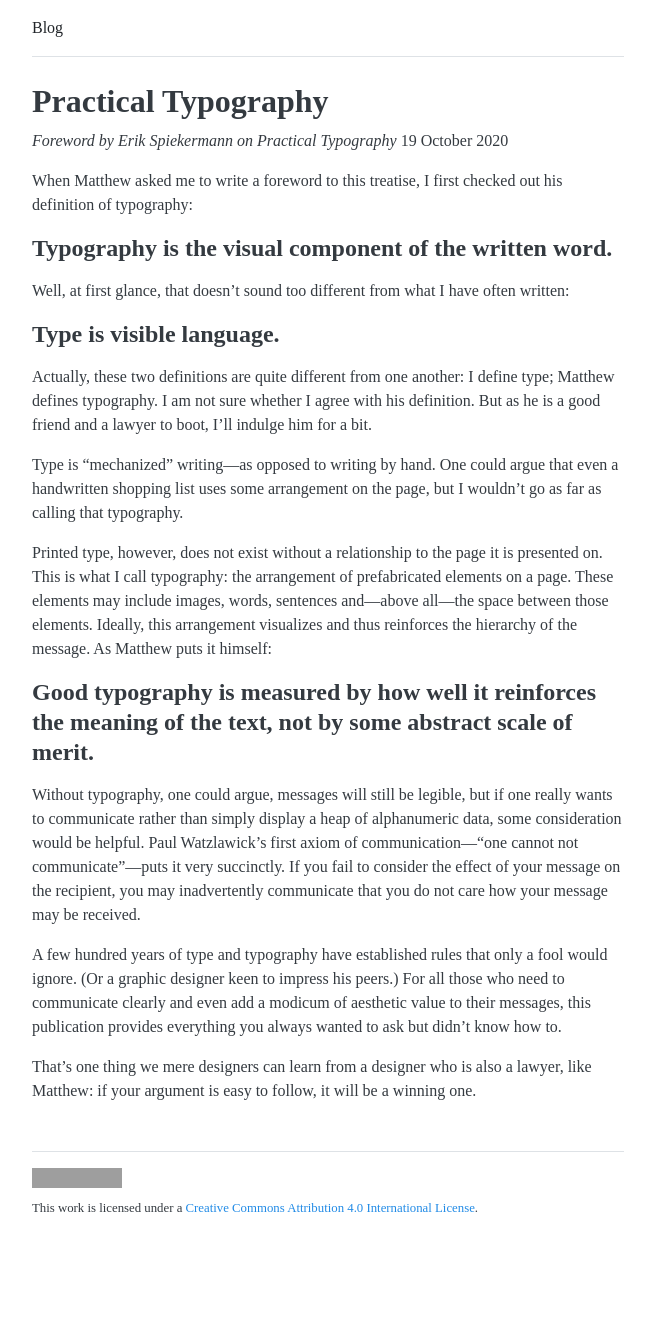
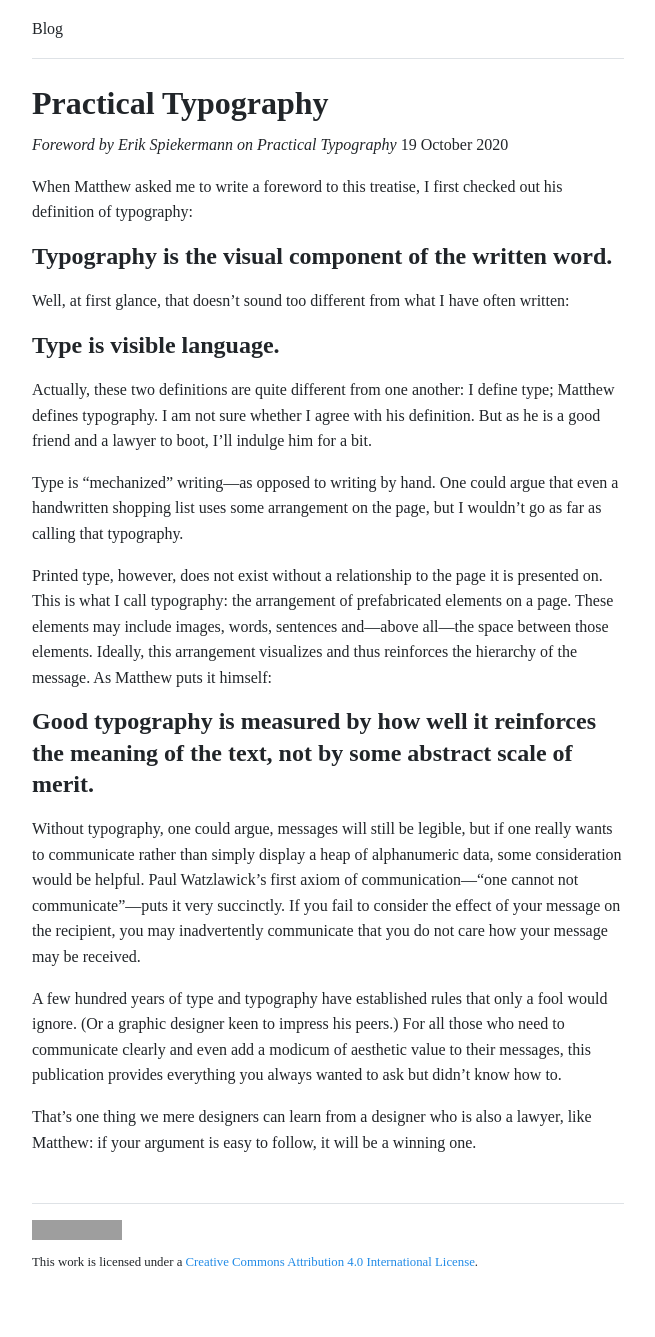
Before and after one commit to reedeeng/blog, a Jekyll site: the page built from _posts/2020-10-19-practical-typography.md, in a window 1280 px wide. Shown: the whole page, without its empty margins (312-967 px from the left). Built offline with Jekyll 4.4.1, drawn with Linux system fonts in a browser that asks for light colours; some web fonts are replaced; before the commit the page ends 1283 px from its top, so only the background shows below that; grey boxes are pictures that could not be loaded.

Commit message:
Update _base.scss

```diff
--- a/_sass/_base.scss
+++ b/_sass/_base.scss
@@ -8,8 +8,8 @@
   margin: 0;
   font-family: $font-family-serif;
   font-size: 16px;
-  line-height: 1.5;
-  color: $gray-800;
+  line-height: 1.6;
+  color: $gray-900;
   backgroung-color: #fff;
   -webkit-text-size-adjust: 100%;
       -ms-text-size-adjust: 100%;
@@ -35,7 +35,7 @@
 h6 {
   margin-top: 0;
   margin-bottom: .5rem;
-  line-height: 1.25;
+  line-height: 1.3;
   font-weight: 600;
 }
 
```
